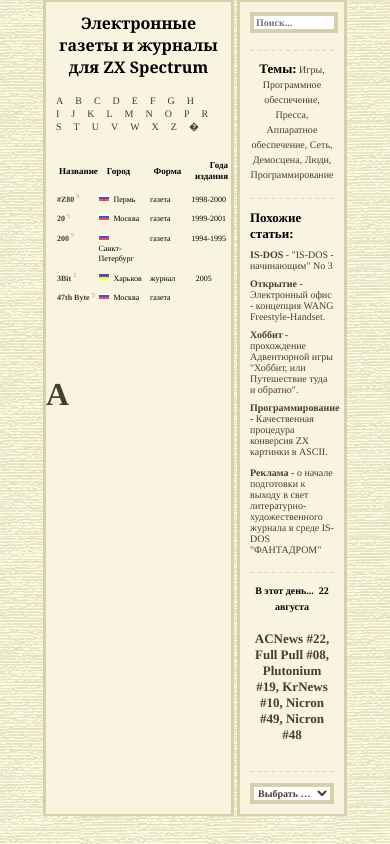
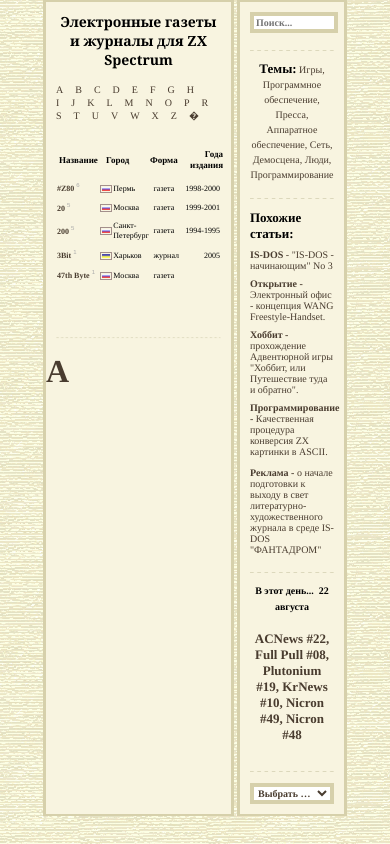
Before and after one commit to Agurchkova/zxpress, a React (Create React App) app: page / in a window 390 px wide. Built offline with nearby package versions, Linux system fonts and the light colour scheme.

Commit message:
border flag

```diff
--- a/src/components/ColumnSearch/ColumnSearch.css
+++ b/src/components/ColumnSearch/ColumnSearch.css
@@ -14,8 +14,9 @@
 }
 .content__dash-image{
   object-fit: cover;
-  max-width: 100%;
+  max-width: 98%;
   box-sizing: border-box;
+  margin-left: 10px;
 }
 .content__input{
   font: bold 17px Times;
@@ -165,6 +166,11 @@
   .content__form-select {
     font: bold 12px Times;
   }
+
+  .content__dash-image {
+    max-width: 100%;
+    margin-left: 0;
+}
 }
 
 @media screen and (max-width: 420px) {
--- a/src/components/Table/Table.css
+++ b/src/components/Table/Table.css
@@ -74,6 +74,7 @@
     font: bold 8px/12px Times;
     width: 210px;
   }
+
   .content__table {
     padding: 0;
     margin: 20px 0 0 0;
@@ -82,15 +83,20 @@
   .content__table-name {
     width: 1%;
   }
+
   .content__table-name:nth-of-type(4) {
     width: 2%;
   }
+
+  .content__title {
+    font: bold 14px Georgia;
+}
 }
 
 @media screen and (max-width: 420px) {
   .content__table-header {
     font: bold 9px/11px Times;
-    width: 175px;
+    width: 170px;
   }
 
   .content__table{
--- a/src/components/Table/Table.js
+++ b/src/components/Table/Table.js
@@ -17,7 +17,6 @@ function Table() {
         </thead>
         <TableCatalog />
       </table>
-
       <div className="content__dash-long">
         <img className="content__dash-image" src={dashLong} alt="dash" />
       </div>
--- a/src/components/TableCatalog/TableCatalog.css
+++ b/src/components/TableCatalog/TableCatalog.css
@@ -22,11 +22,19 @@
 }
 
 .content__table-flag{
-  padding: 1px 1px 1px 1px;
-  margin-right: 3px;
   opacity: 0.7;
   width: 16px;
   height: 10px;
+}
+
+.content__table-border{
+  border: solid 1px #A38F8B;
+  width: 16px;
+  height: 10px;
+  display: flex;
+  margin-right: 3px;
+  padding: 1px 1px 1px 1px;
+  max-width: 100%;
 }
 
 .content__table-cell{
@@ -34,6 +42,8 @@
   position: relative;
   width: 70%;
   white-space: nowrap;
+  display: flex;
+  align-items: center;
 }
 
 .content__table-cell:nth-of-type(1){
@@ -53,6 +63,7 @@
 .content__table-cell:nth-of-type(4){
   text-align: right;
   width: 15%;
+  justify-content: flex-end;
 }
 
 @media screen and (max-width: 980px) {
@@ -87,7 +98,7 @@
   }
 
   .content__table-cell:nth-of-type(1){
-    width: 1%;
+    width: 7%;
   }
   .content__table-cell:nth-of-type(2){
     width: 10%;
@@ -95,30 +106,39 @@
 
   .content__table-cell:nth-of-type(3){
     width: 1%;
-    margin-left: 20px;
   }
 
   .content__table-cell:nth-of-type(4){
-    width: 13%;
+    width: 20%;
   }
   .content__table-flag {
-    width: 10px;
-    height: 6px;
+    width: 8px;
+    height: 4px;
   }
+
+  .content__table-border{
+    width: 8px;
+    height: 4px;
+    margin-right: 1px;
+  }
+
+  .content__table-number {
+    font: normal 5px Arial;
+}
 }
 
 @media screen and (max-width: 420px) {
   .content__table-catalog {
-    width: 95%;
+    width: 100%;
     font: normal 8px/10px Times
   }
 
   .content__table-cell:nth-of-type(2) {
-    width: 1%;
+    width: 10%;
   }
 
   .content__table-cell:nth-of-type(3) {
-    margin-left: 10px;
+    margin-left: 5px;
   }
 
   .content__table-number {
--- a/src/components/TableCatalog/TableCatalog.js
+++ b/src/components/TableCatalog/TableCatalog.js
@@ -14,17 +14,18 @@ function TableCatalog() {
           </Link>
         </td>
         <td className="content__table-cell">
+          <div className="content__table-border">
             <img
               className="content__table-flag"
               src={russian_flag}
               alt="Флаг России"
             />
+          </div>
           Пермь
         </td>
         <td className="content__table-cell">газета</td>
         <td className="content__table-cell">1998-2000</td>
       </tbody>
-
       <tbody className="content__table-catalog">
         <td className="content__table-cell">
           <Link className="content__table-link">
@@ -33,17 +34,18 @@ function TableCatalog() {
           </Link>
         </td>
         <td className="content__table-cell">
+          <div className="content__table-border">
             <img
               className="content__table-flag"
               src={russian_flag}
               alt="Флаг России"
             />
+          </div>
           Москва
         </td>
         <td className="content__table-cell">газета</td>
         <td className="content__table-cell">1999-2001</td>
       </tbody>
-
       <tbody className="content__table-catalog">
         <td className="content__table-cell">
           <Link className="content__table-link">
@@ -52,11 +54,13 @@ function TableCatalog() {
           </Link>
         </td>
         <td className="content__table-cell content__table-cell_wrap">
+          <div className="content__table-border">
             <img
               className="content__table-flag"
               src={russian_flag}
               alt="Флаг России"
             />
+          </div>
           Санкт-Петербург
         </td>
         <td className="content__table-cell">газета</td>
@@ -71,30 +75,33 @@ function TableCatalog() {
           </Link>
         </td>
         <td className="content__table-cell">
+          <div className="content__table-border">
             <img
               className="content__table-flag"
               src={ukranian_flag}
               alt="Флаг Украины"
             />
+          </div>
           Харьков
         </td>
         <td className="content__table-cell">журнал</td>
         <td className="content__table-cell">2005</td>
       </tbody>
-
       <tbody className="content__table-catalog">
         <td className="content__table-cell">
           <Link className="content__table-link">
             47th Byte
-            <span className="content__table-number">5</span>
+            <span className="content__table-number">1</span>
           </Link>
         </td>
         <td className="content__table-cell">
+          <div className="content__table-border">
             <img
               className="content__table-flag"
               src={russian_flag}
               alt="Флаг России"
             />
+          </div>
           Москва
         </td>
         <td className="content__table-cell">газета</td>
--- a/src/components/СolumnMain/ColumnMain.css
+++ b/src/components/СolumnMain/ColumnMain.css
@@ -11,6 +11,7 @@
   flex-direction: column;
   align-items: center;
 }
+
 .content__title{
   font: bold 21px Georgia;
   color: #000;
@@ -18,6 +19,7 @@
   -webkit-margin-before: 0;
   -webkit-margin-after: 1em;
 }
+
 .content__letter-search-list{
   list-style: none;
   display: flex;
@@ -26,11 +28,13 @@
   margin: 0;
   font: normal 17px/21px Times;
 }
+
 .content__letter-link{
   text-decoration: none;
   color:#493C2F;
   margin-right: 12px;
 }
+
 .content__letter-link:last-child{
   margin-right: 0;
 }
@@ -60,8 +64,8 @@
 
 @media screen and (max-width: 580px) {
   .content__column-main {
-      max-width: 200px;
-      padding: 13px;
+      max-width: 210px;
+      padding: 10px;
   }
   .content__letter-search-list{
     font: normal 13px/17px Times;
```
Also changed, not shown: src/vendor/normalize.css. Lines whose indentation alone changed are shown as unchanged.
